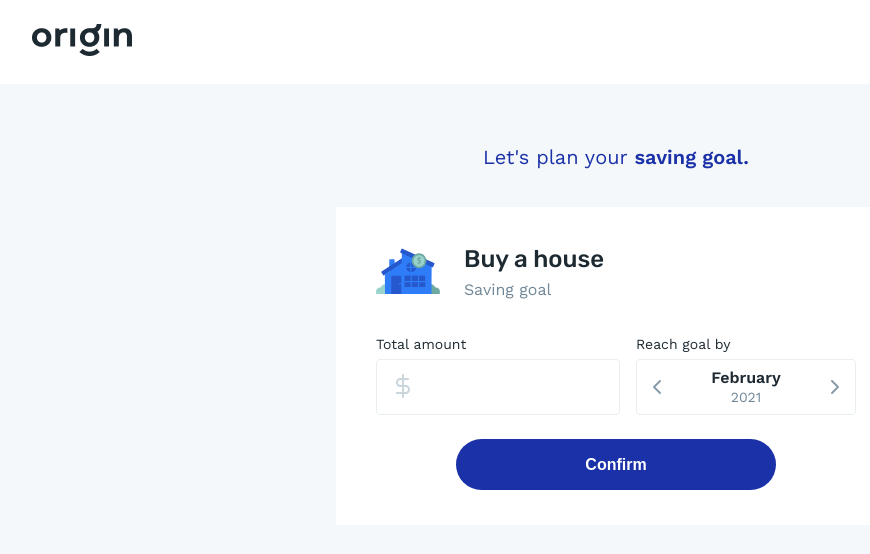
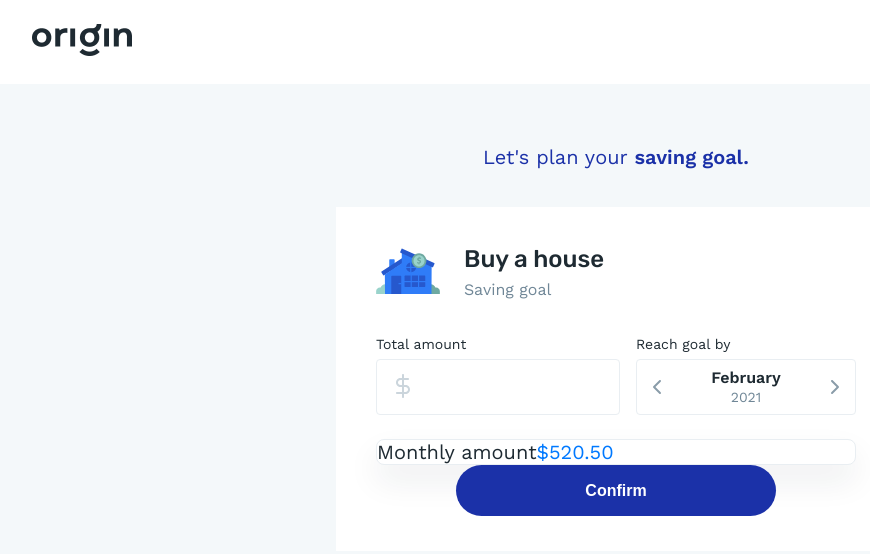
Before and after one commit to eduardogerentklein/saving-goal, a Next.js app: page / in a window 1280 px wide. Shown: the top 554 px of the page, without its empty margins (24-894 px from the left). Built offline with nearby package versions, Linux system fonts and the light colour scheme.

Commit message:
feat: created monthly amount box

```diff
--- a/src/pages/index.tsx
+++ b/src/pages/index.tsx
@@ -98,6 +98,17 @@ const SavingGoalText = styled(Span)`
   }
 `
 
+const MonthlyAmount = styled(Box)`
+  background-color: var(--white-color-25);
+  border-radius: var(--border-radius-2);
+
+  border-width: 1px;
+  border-style: solid;
+  border-color: var(--white-color-75);
+
+  box-shadow: 0px 16px 32px rgba(30, 42, 50, 0.08);
+`
+
 const Index: NextPage = () => (
   <Main>
     <StyledH1>
@@ -121,6 +132,11 @@ const Index: NextPage = () => (
         <MonthPicker></MonthPicker>
       </InputContainer>
 
+      <MonthlyAmount>
+        <Span color='gray-100'>Monthly amount</Span>
+        <Span color='secondary'>$520.50</Span>
+      </MonthlyAmount>
+
       <ConfirmBox>
         <Button>Confirm</Button>
       </ConfirmBox>
```
